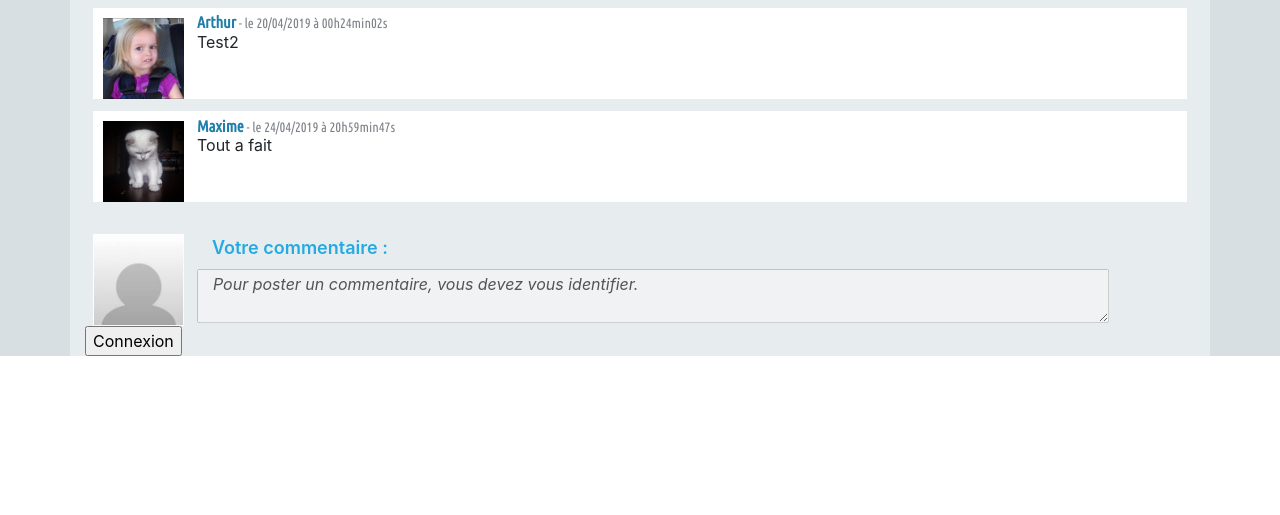
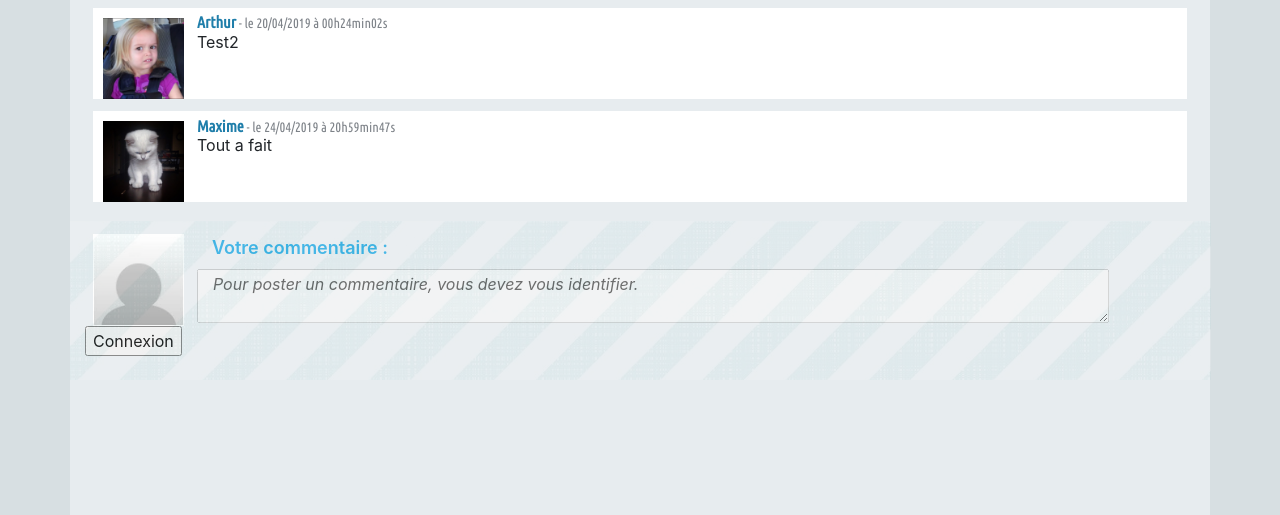
Before and after one commit to Sulff57/TestBlog, a PHP site: page /commentaires.php?id_news=1 in a window 1280 px wide. Shown: the part 933-1448 px from the top of the page. Before the commit the page ends 1289 px from the top, so only its background shows below. Run offline with PHP 8.4, Linux system fonts and the light colour scheme; data comes from the database, SQL or seed files in the repository.

Commit message:
Ajout d'une image transparente par dessus la zone de commentaire grisée (en mode no login) -> effet "barrière"

```diff
--- a/commentaires.php
+++ b/commentaires.php
@@ -127,7 +127,8 @@
 pouvoir y insérer le commentaire également renvoyé dans celui-ci-->
 <?php
   if (!verif_session()){
-    ?><form id="form_poster_commentaire" action="commentaires_post.php" method="post">
+    ?>
+    <form id="form_poster_commentaire" action="commentaires_post.php" method="post">
       <div class="row mx-2" id="div_commentaire_no_login">
         <div class="col-lg-1" id="no_avatar_no_login">
           <img src="uploads/avatars/no_avatar.jpeg" id="no_avatar_img" alt="pas d'avatar"/>
@@ -139,11 +140,11 @@
           </div>
         </div>
       </div>
-
-
-
       <input type="submit" value="Connexion">
-    </form><?php
+    </form>
+    <div id="zone_comment_no_login_bg">
+    </div>
+    <?php
   }
   else{
     ?>      <input type="hidden" id="id_news" name="id_news" value="<?php echo $id_news; ?>"><?php
--- a/css/commentaires.css
+++ b/css/commentaires.css
@@ -90,6 +90,15 @@
 
 #form_poster_commentaire{
   margin-top: 4vh;
+  z-index: 2;
+}
+
+#zone_comment_no_login_bg{
+  content: url('../images/hatched_background_green.png');
+  opacity: 0.15;
+  position: relative;
+  top: -135px;
+  left: -15px;
 }
 
 #no_avatar_no_login{
@@ -106,3 +115,9 @@
 #commentaire_no_login{
   font-style: italic;
 }
+
+#no_login_comment_background{
+  position: relative;
+  bottom: 5vh;
+  opacity: 0.5;
+}
```
Also changed, not shown: images/hatched_background_green - old.png (added), images/hatched_background_green.jpg (added), images/hatched_background_green.png (added), uploads/articles/illustrations/hatched_background_green.png (added).
